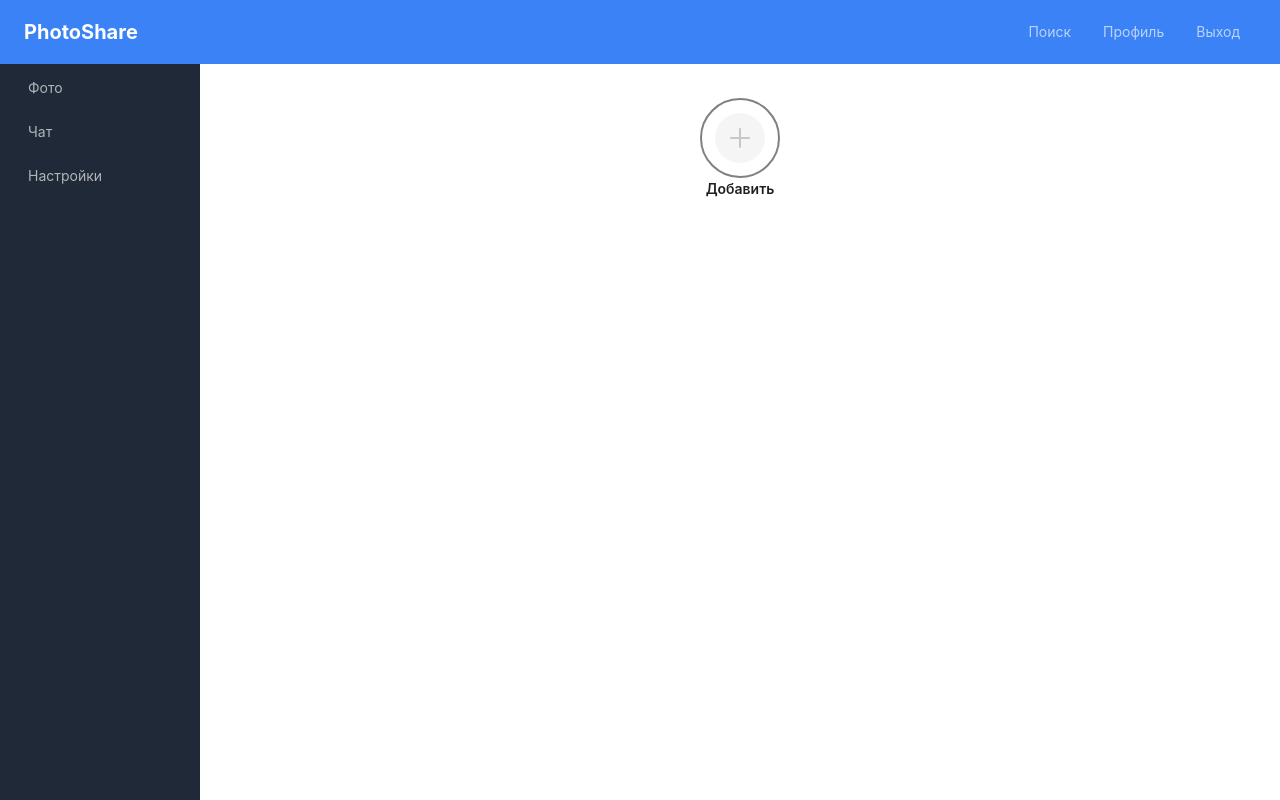
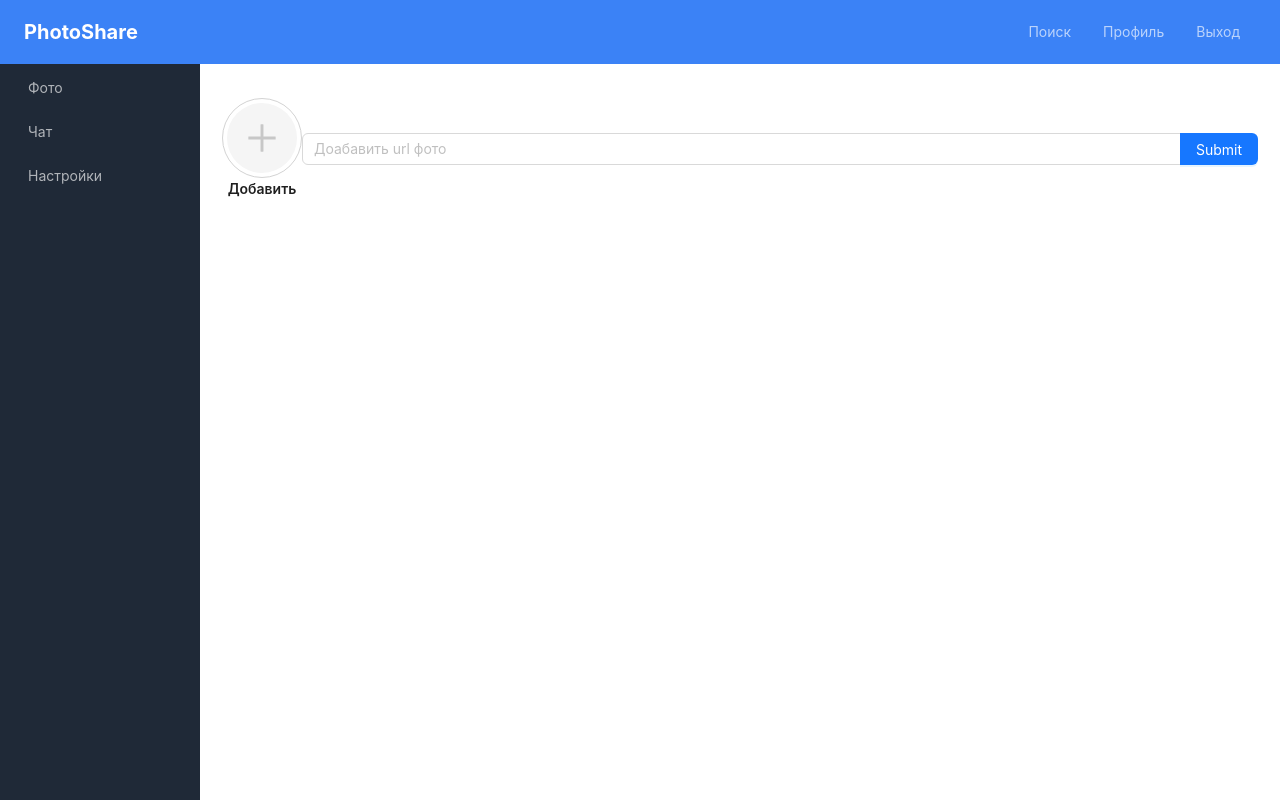
Before and after one commit to Lozhkina11/front, a Next.js app in the folder front/: page /catalog in a window 1280 px wide. Built offline with nearby package versions, Linux system fonts and the light colour scheme.

Commit message:
added upload button

```diff
--- a/front/modules/photos/components/Upload.tsx
+++ b/front/modules/photos/components/Upload.tsx
@@ -1,7 +1,7 @@
 import { PlusOutlined } from "@ant-design/icons";
 import { usePhotoContext } from "./context/Photos";
 import { useState } from "react";
-import { Typography } from "antd";
+import { Space, Typography, Input, Button } from "antd";
 
 const { Text } = Typography;
 const UploadPhoto = () => {
@@ -14,41 +14,18 @@ const UploadPhoto = () => {
   };
 
   return (
-    //     <div
-    //       style={{
-    //         padding: "22px", // Отступы вокруг карточек
-    //         display: "flex",
-    //         justifyContent: "center", // Центрирование карточек
-    //       }}
-    //     >
-    //       <Space.Compact
-    //         style={{
-    //           width: "100%",
-    //         }}
-    //       >
-    //         <Input
-    //           style={{ width: "100%" }}
-    //           placeholder="Доабавить url фото"
-    //           value={value}
-    //           onChange={(e) => setValue(e.target.value)}
-    //         />
-    //         <Button onClick={handleSubmit} type="primary">
-    //           Submit
-    //         </Button>
-    //       </Space.Compact>
-
-    //     </div>
     <div
       style={{
         padding: "22px",
         display: "flex",
-        flexDirection: "column",
+        // flexDirection: "column",
         alignItems: "center", // Центрирование кнопки
+        justifyContent: "flex-start",
       }}
     >
       {/* Кнопка с концентрическими кругами */}
       <div
-        onClick={handleSubmit}
+        onClick={() => {}}
         style={{
           display: "inline-flex",
           flexDirection: "column",
@@ -61,7 +38,7 @@ const UploadPhoto = () => {
           style={{
             width: "80px",
             height: "80px",
-            border: "2px solid gray",
+            border: "1px solid lightgray",
             borderRadius: "50%",
             display: "flex",
             justifyContent: "center",
@@ -71,8 +48,8 @@ const UploadPhoto = () => {
           {/* Внутренний круг */}
           <div
             style={{
-              width: "50px",
-              height: "50px",
+              width: "70px",
+              height: "70px",
               backgroundColor: "#F5F5F5",
               borderRadius: "50%",
               display: "flex",
@@ -81,12 +58,27 @@ const UploadPhoto = () => {
               position: "relative",
             }}
           >
-            <PlusOutlined style={{ fontSize: "24px", color: "#C7C7C7" }} />
+            <PlusOutlined style={{ fontSize: "34px", color: "#C7C7C7" }} />
           </div>
         </div>
-        {/* Текст под кнопкой */}
         <Text strong>Добавить</Text>
       </div>
+
+      <Space.Compact
+        style={{
+          width: "100%",
+        }}
+      >
+        <Input
+          style={{ width: "100%" }}
+          placeholder="Доабавить url фото"
+          value={value}
+          onChange={(e) => setValue(e.target.value)}
+        />
+        <Button onClick={handleSubmit} type="primary">
+          Submit
+        </Button>
+      </Space.Compact>
     </div>
   );
 };
```
